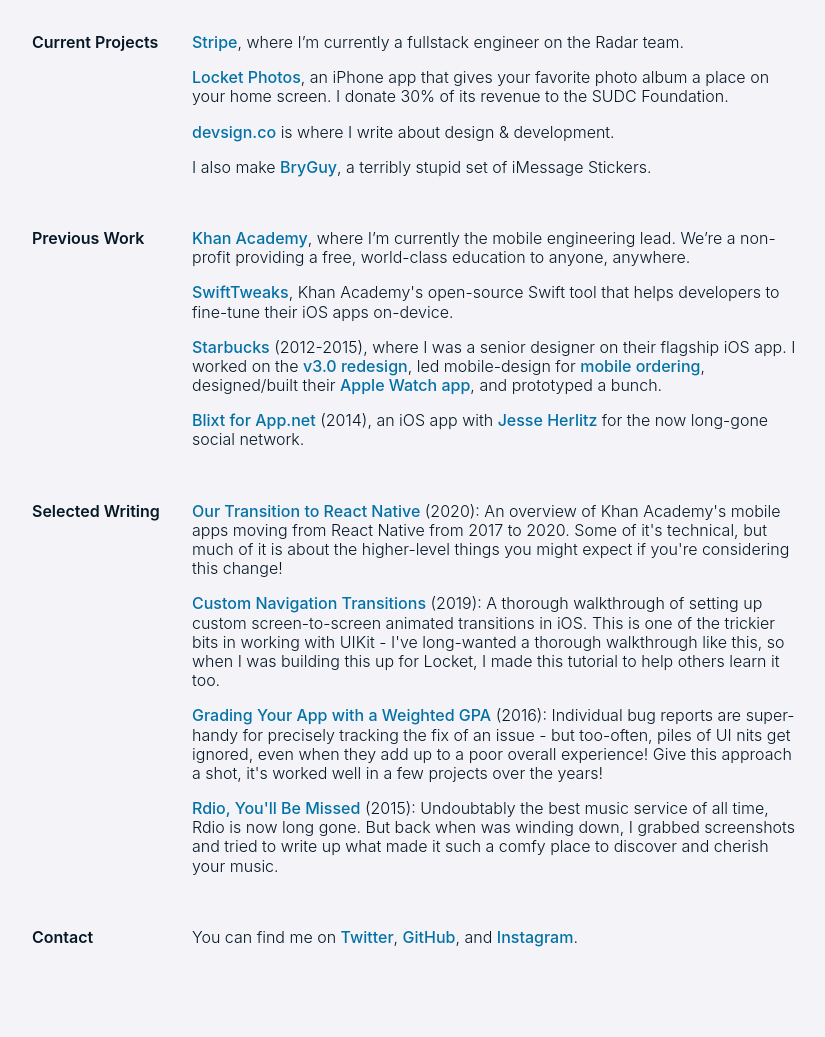
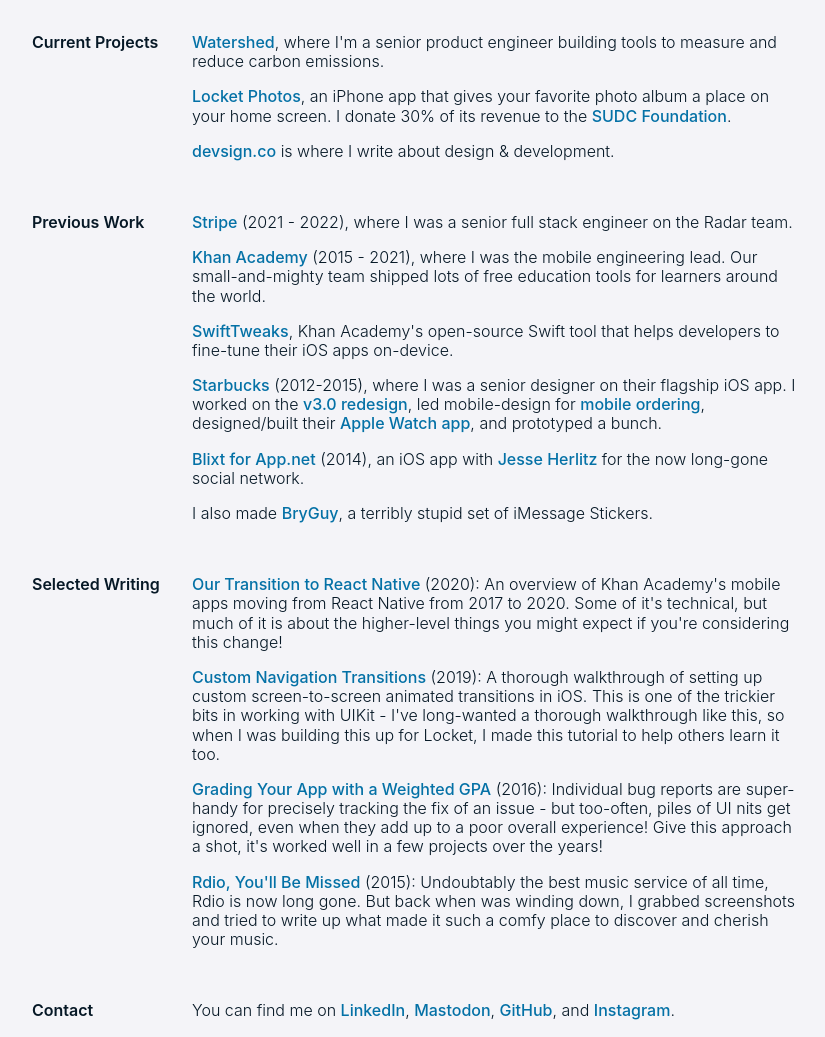
Before and after one commit to bryanjclark/bryanjclark.github.io, a plain HTML site: page index.html in a window 1280 px wide. Shown: the part 203-1240 px from the top of the page, without its empty margins (224-1049 px from the left). Before the commit the page ends 1166 px from the top, so only its background shows below. Drawn offline with Linux system fonts and the light colour scheme.

Commit message:
Update page

```diff
--- a/default.css
+++ b/default.css
@@ -55,7 +55,7 @@ a {
 .avatar {
   width: 112px;
   height: 112px;
-  border-radius: 8px;
+  border-radius: 60px;
   border: 5px solid #f4f4f8;
 }
 
--- a/index.html
+++ b/index.html
@@ -16,7 +16,7 @@
   <div class="header-container">
     <div class="header">
       <div class="avatar-container">
-          <a target="_blank" class="avatar-name" href="https://twitter.com/bryanjclark">
+          <a target="_blank" class="avatar-name" href="https://www.linkedin.com/in/bryanjclark2/">
             <img class="avatar" src="./images/octo-avatar.jpg" />
             <div class="avatar-name">@bryanjclark</div>
           </a>
@@ -28,22 +28,29 @@
     <div class="resume-section">
       <div class="resume-section-title">Current Projects</div>
       <div class="resume-section-contents">
-        <p><a target="_blank" href="https://stripe.com/radar">Stripe</a>, where I’m currently a fullstack engineer on the Radar team.</p>
+        <p><a target="_blank" href="https://watershed.com/product">Watershed</a>, where I'm a senior product engineer building tools to measure and reduce carbon emissions.
 
-          <p><a target="_blank" href="http://locket.photos">Locket Photos</a>, an iPhone app that gives your favorite photo album a place on your home screen. I donate 30% of its revenue to the SUDC Foundation.</p>
+        <p><a target="_blank" href="http://locket.photos">Locket Photos</a>, an iPhone app that gives your favorite photo album a place on your home screen. I donate 30% of its revenue to the <a target="_blank" href="https://sudc.org">SUDC Foundation</a>.</p>
 
         <p><a target="_blank" href="http://devsign.co">devsign.co</a> is where I write about design & development.</p>
 
-          <p>I also make <a target="_blank" href="http://bryguy.website">BryGuy</a>, a terribly stupid set of iMessage Stickers.</p>
       </div>
     </div>
     <div class="resume-section">
       <div class="resume-section-title">Previous Work</div>
       <div class="resume-section-contents">
-          <p><a target="_blank" href="https://khanacademy.org">Khan Academy</a>, where I’m currently the mobile engineering lead. We’re a non-profit providing a free, world-class education to anyone, anywhere.</p>
+
+        <p><a target="_blank" href="https://stripe.com/radar">Stripe</a> (2021 - 2022), where I was a senior full stack engineer on the Radar team.</p>
+
+        <p><a target="_blank" href="https://khanacademy.org">Khan Academy</a> (2015 - 2021), where I was the mobile engineering lead. Our small-and-mighty team shipped lots of free education tools for learners around the world.</p>
+
         <p><a target="_blank" href="https://github.com/khan/swifttweaks">SwiftTweaks</a>, Khan Academy's open-source Swift tool that helps developers to fine-tune their iOS apps on-device.</p>
+
         <p><a href="https://www.starbucks.com/coffeehouse/mobile-apps">Starbucks</a> (2012-2015), where I was a senior designer on their flagship iOS app. I worked on the <a target="_blank" href="https://dribbble.com/shots/1469435-Gift-for-Starbucks-3-0">v3.0 redesign</a>, led mobile-design for <a target="_blank" href="https://dribbble.com/shots/2034756-Mobile-Order-Pay-Starbucks">mobile ordering</a>, designed/built their <a target="_blank" href="https://dribbble.com/shots/2034760-Starbucks-Rewards-on-Apple-Watch">Apple Watch app</a>, and prototyped a bunch.</p>
+
         <p><a target="_blank" href="https://vimeo.com/109356171">Blixt for App.net</a> (2014), an iOS app with <a target="_blank" href="http://herlitz.co">Jesse Herlitz</a> for the now long-gone social network.</p>
+
+        <p>I also made <a target="_blank" href="http://bryguy.website">BryGuy</a>, a terribly stupid set of iMessage Stickers.</p>
       </div>
     </div>
     <div class="resume-section">
@@ -89,7 +96,8 @@
       <div class="resume-section-title">Contact</div>
       <div class="resume-section-contents">
         <p>You can find me on
-          <a target="_blank" href="https://twitter.com/bryanjclark">Twitter</a>,
+          <a target="_blank" href="https://www.linkedin.com/in/bryanjclark2/">LinkedIn</a>,
+          <a target="_blank" href="https://mastodon.social/@bryanjclark">Mastodon</a>,
           <a target="_blank" href="https://github.com/bryanjclark">GitHub</a>, and
           <a target="_blank" href="https://instagram.com/bryanjclark">Instagram</a>.
         </p>
```
Lines whose indentation alone changed are shown as unchanged.
